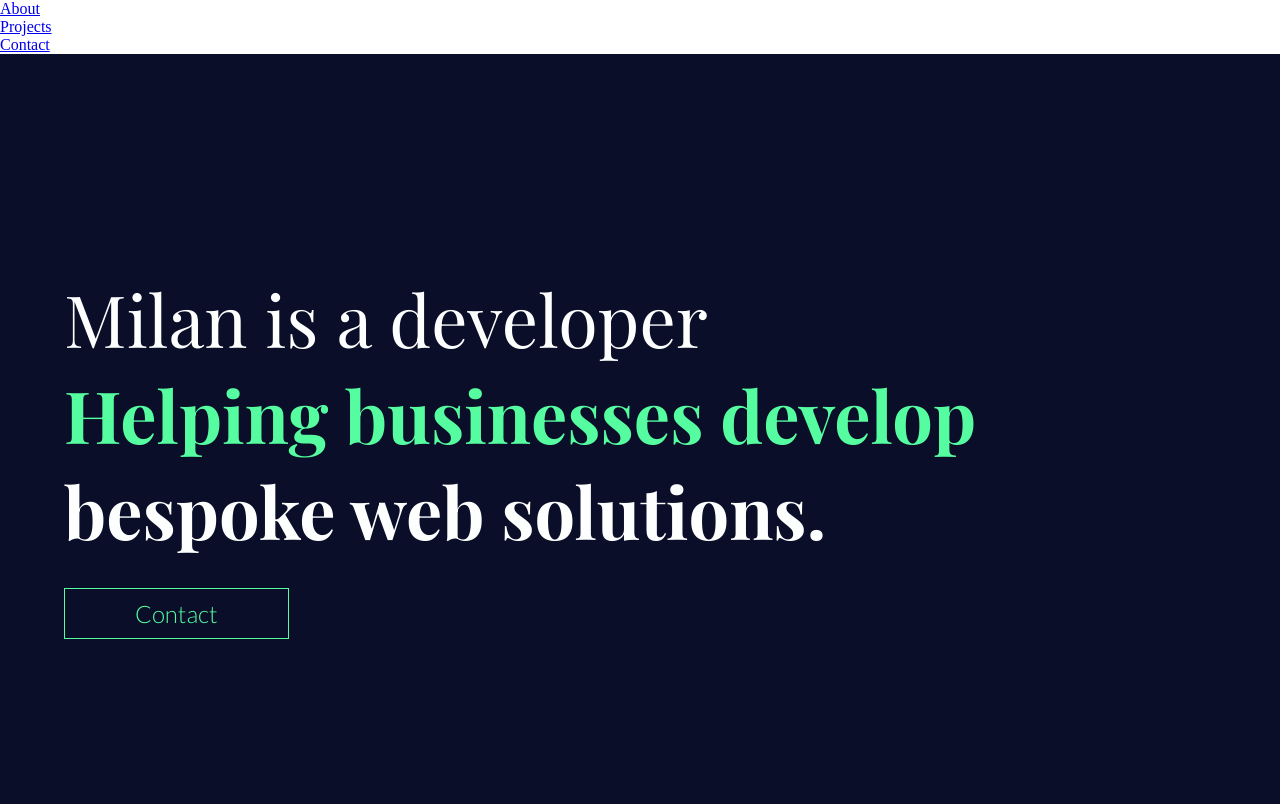
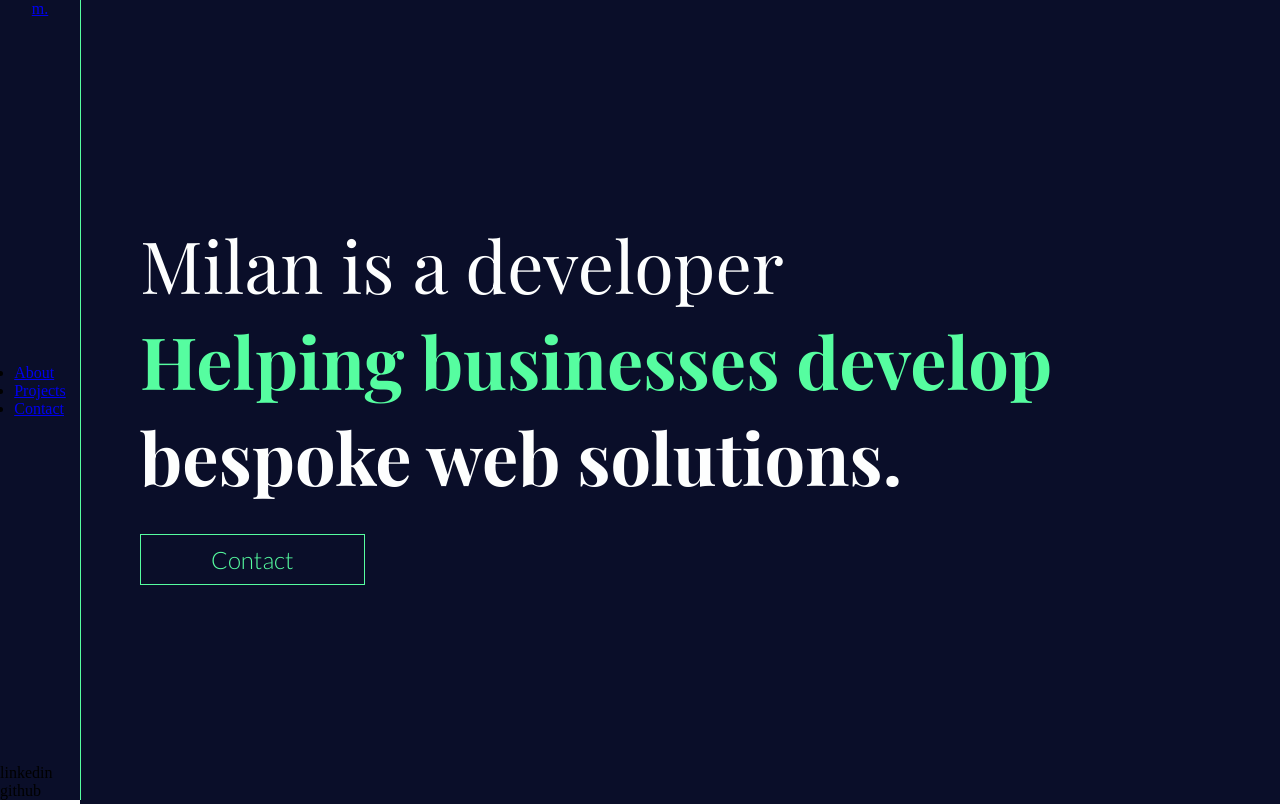
Before and after one commit to MilanStanojlovic/portfolio-gatsby, a Gatsby site: page / in a window 1280 px wide. Shown: the top 804 px of the page. Built offline with nearby package versions, Linux system fonts and the light colour scheme; Gatsby itself is replaced by a stand-in of ours; a web font is replaced by a local one.

Commit message:
navigation styling

```diff
--- a/src/components/layout/layout.js
+++ b/src/components/layout/layout.js
@@ -9,11 +9,15 @@ import Contact from '../contact/contact';
 const Layout = () => {
   return (
     <div className={style.layout}>
-      <Navigation />
-      <Hero />
-      <Projects />
-      <About />
-      <Contact />
+      <aside className={style.sidebar}>
+        <Navigation />
+      </aside>
+      <main className={style.main}>
+        <Hero />
+        <About />
+        <Projects />
+        <Contact />
+      </main>
     </div>
   )
 }
--- a/src/components/layout/layout.module.scss
+++ b/src/components/layout/layout.module.scss
@@ -0,0 +1,9 @@
+.sidebar {
+  position: fixed;
+  top: 0;
+  left: 0;
+}
+
+.main{
+  margin-left: 80px;
+}
--- a/src/components/navigation/navigation.js
+++ b/src/components/navigation/navigation.js
@@ -4,10 +4,17 @@ import { AnchorLink } from "gatsby-plugin-anchor-links";
 
 const Navigation = () => {
   return (
-    <nav>
+    <nav className={style.navigation}>
+      <div>
+        <AnchorLink to="/#hero" className="logo">
+          m.
+        </AnchorLink>
+      </div>
+
+      <div className={style.navigation__social}>
         <ul>
           <li>
-          <AnchorLink to="/#about" title="About">
+            <AnchorLink to="/#about" title="About" className={style.link}>
               About
           </AnchorLink>
           </li>
@@ -22,6 +29,12 @@ const Navigation = () => {
           </AnchorLink>
           </li>
         </ul>
+      </div>
+
+      <div className={style.navigation__social}>
+        linkedin
+        github
+      </div>
     </nav>
   )
 }
--- a/src/components/navigation/navigation.module.scss
+++ b/src/components/navigation/navigation.module.scss
@@ -1,3 +1,12 @@
-.link {
-  color: orange;
+@import "../../style/variables.scss";
+
+.navigation {
+  background-color: $dark;
+  width: 80px;
+  height: 100vh;
+  display: flex;
+  flex-direction: column;
+  align-items: center;
+  justify-content: space-between;
+  border-right: 1px solid $primary;
 }
```
Lines whose indentation alone changed are shown as unchanged.
